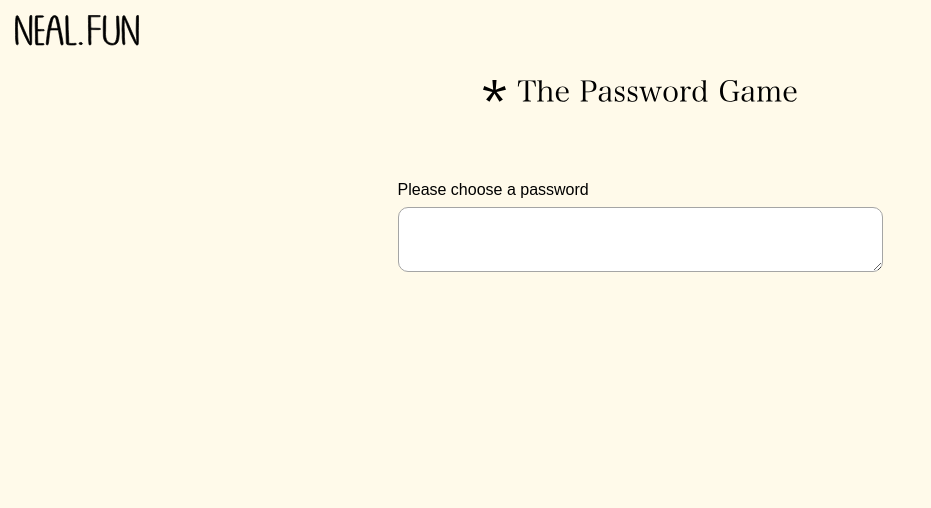
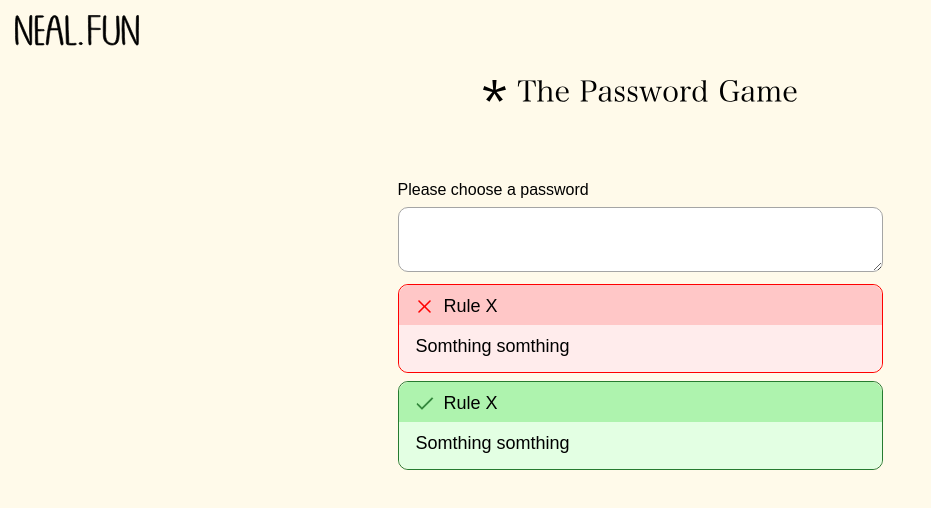
Before and after one commit to pranjalgupta4/Password-Game, a React (Vite) app: page / in a window 1280 px wide. Shown: the top 508 px of the page, without its empty margins (0-931 px from the left). Built offline with nearby package versions, Linux system fonts and the light colour scheme.

Commit message:
rule card UI and its css done

```diff
--- a/src/Component/Content.jsx
+++ b/src/Component/Content.jsx
@@ -1,5 +1,6 @@
 import style from "./Content.module.css";
 import gameTitle from "/gametitle.svg";
+import Rules from "./Rules";
 import { useRef } from "react";
 
 export default function Content() {
@@ -28,6 +29,7 @@ export default function Content() {
             className={style.inputBox}
           ></textarea>
         </div>
+        <Rules></Rules>
       </div>
     </div>
   );
--- a/src/Component/Rule.jsx
+++ b/src/Component/Rule.jsx
@@ -0,0 +1,13 @@
+import style from "./Rule.module.css";
+import RuleCard from "../UI/RuleCard";
+import RuleCardHead from "../UI/RuleCardHead";
+import RuleCardBody from "../UI/RuleCardBody";
+
+export default function Rule(prop) {
+  return (
+    <RuleCard status={prop.status}>
+      <RuleCardHead status={prop.status}>Rule X</RuleCardHead>
+      <RuleCardBody status={prop.status}>Somthing somthing</RuleCardBody>
+    </RuleCard>
+  );
+}
--- /dev/null
+++ b/src/Component/Rules.jsx
@@ -0,0 +1,11 @@
+import style from "./Rules.module.css";
+import Rule from "./Rule";
+
+export default function Rules() {
+  return (
+    <>
+      <Rule status={false} />
+      <Rule status={true} />
+    </>
+  );
+}
--- a/src/UI/RuleCard.jsx
+++ b/src/UI/RuleCard.jsx
@@ -3,7 +3,9 @@ import style from "./RuleCard.module.css";
 export default function RuleCard(prop) {
   return (
     <div
-      className={prop.status ? style.ruleCardCorrect : style.ruleCardIncorrect}
+      className={`${style.ruleCard} ${
+        prop.status ? style.ruleCardCorrect : style.ruleCardIncorrect
+      }`}
     >
       {prop.children}
     </div>
--- a/src/UI/RuleCard.module.css
+++ b/src/UI/RuleCard.module.css
@@ -0,0 +1,15 @@
+.ruleCard{
+    width: 485px;
+    height: fit-content;
+    border: 1px solid;
+    border-radius: 10px;
+    font-family: Arial, Helvetica, sans-serif;
+    font-size: 18px;
+}
+
+.ruleCardCorrect{
+    border-color: #267b30;
+}
+.ruleCardIncorrect{
+    border-color: red;
+}
--- a/src/UI/RuleCardBody.jsx
+++ b/src/UI/RuleCardBody.jsx
@@ -3,9 +3,9 @@ import style from "./RuleCardBody.module.css";
 export default function RuleCardBody(prop) {
   return (
     <div
-      className={
+      className={`${style.ruleCardBody} ${
         prop.status ? style.ruleCardBodyCorrect : style.ruleCardBodyIncorrect
-      }
+      }`}
     >
       {prop.children}
     </div>
--- a/src/UI/RuleCardBody.module.css
+++ b/src/UI/RuleCardBody.module.css
@@ -0,0 +1,15 @@
+.ruleCardBody{
+    width: 100%;
+    height: fit-content;
+    padding: 11px 17px 15px;
+    border-bottom-left-radius: 10px;
+    border-bottom-right-radius: 10px;
+}
+
+.ruleCardBodyCorrect{
+    background-color: #e3ffe3;
+}
+
+.ruleCardBodyIncorrect{
+    background-color: #ffecec;
+}
--- a/src/UI/RuleCardHead.jsx
+++ b/src/UI/RuleCardHead.jsx
@@ -1,12 +1,15 @@
 import style from "./RuleCardHead.module.css";
+import cross from "/error.svg";
+import tick from "/checkmark.svg";
 
 export default function RuleCardHead(prop) {
   return (
     <div
-      className={
+      className={`${style.ruleCardHead} ${
         prop.status ? style.ruleCardHeadCorrect : style.ruleCardHeadIncorrect
-      }
+      }`}
     >
+      <img src={prop.status ? tick : cross} alt="mark" className={style.mark} />{" "}
       {prop.children}
     </div>
   );
--- a/src/UI/RuleCardHead.module.css
+++ b/src/UI/RuleCardHead.module.css
@@ -0,0 +1,28 @@
+.ruleCardHead{
+    width: 100%;
+    height: 40px;
+    padding: 8px 16px 5px;
+    line-height: 1.53em;
+    text-align: left;
+
+    border-top-left-radius: 10px;
+    border-top-right-radius: 10px;
+    display: flex;
+    align-items: center;
+    gap:10px
+}
+
+.ruleCardHeadIncorrect{
+    background-color: #ffc7c7;
+}
+
+.ruleCardHeadCorrect
+{
+    background-color: #aef3ae;    ;
+}
+
+.mark{
+    height: 19px;
+    width: 19px;
+
+}
--- a/src/index.css
+++ b/src/index.css
@@ -2,4 +2,8 @@
     margin: 0;
     padding: 0;
     box-sizing: border-box;
+    -ms-text-size-adjust: 100%;
+    -webkit-text-size-adjust: 100%;
+    -moz-osx-font-smoothing: grayscale;
+    -webkit-font-smoothing: antialiased;
 }
```
Also changed, not shown: public/checkmark.svg (added), public/error.svg (added), src/Component/Rules.module.css (added).
